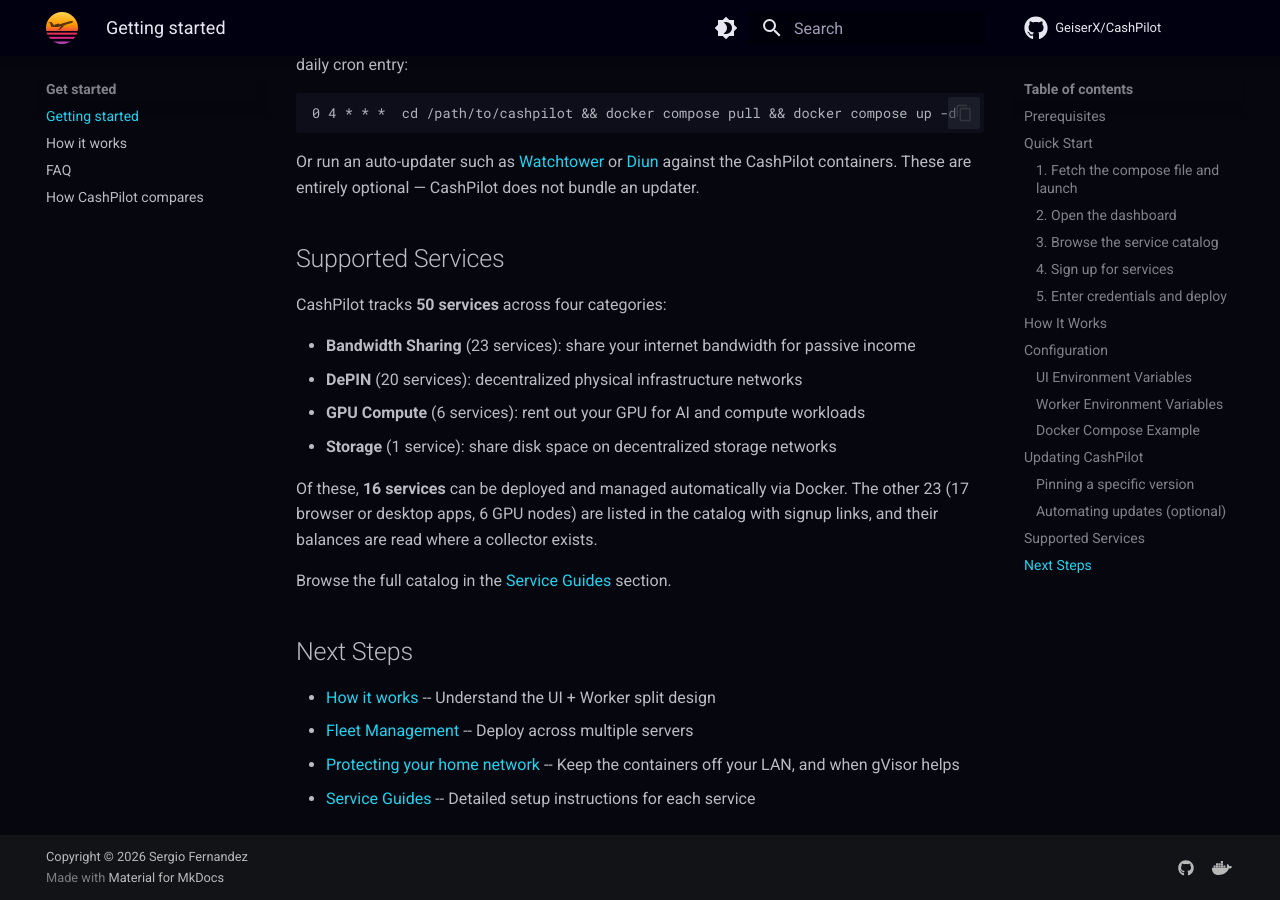
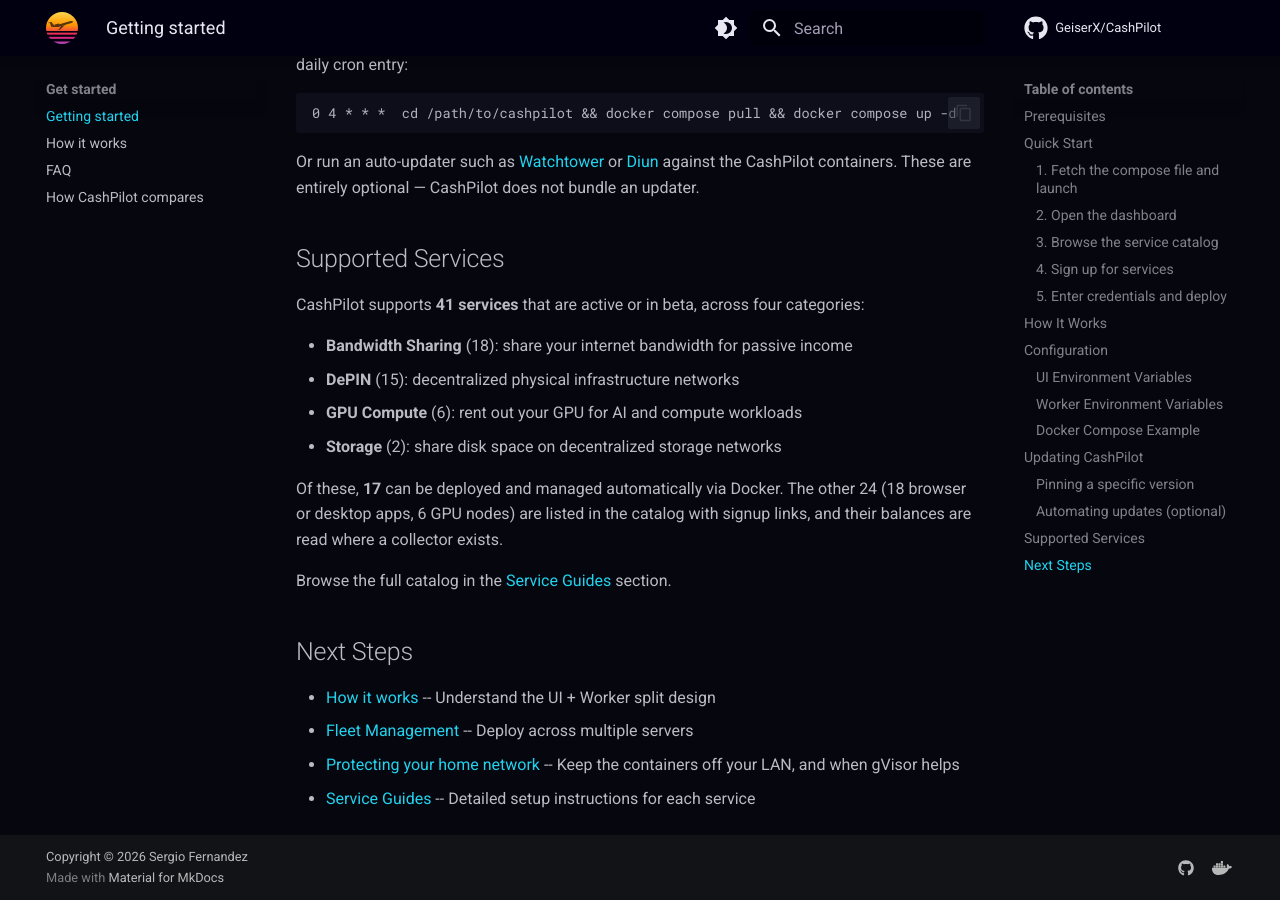
Before and after one commit to GeiserX/CashPilot, an MkDocs documentation site: the page built from docs/getting-started.md, in a window 1280 px wide and 900 px high, scrolled down 7340 px. Built offline with MkDocs 1.6.1 and Material for MkDocs 9.7.7, drawn with Linux system fonts in a browser that asks for light colours; comment, search, counter and statistics services are not loaded.

Commit message:
docs: generate every service count from the catalog, so the docs stop contradicting it (#426)
The service counts in the README and docs were typed by hand and had drifted: getting-started said 50 services and 16 in Docker, comparison said 50, and docs/index.md said "40 active, 52 catalogued; the 11 that died" without counting the beta entry. A count is now written as an n: marker and generate_readme_tables.py fills it from the catalog and COLLECTOR_MAP; CI's existing --check fails on a stale number, an empty marker or an unknown marker name.

```diff
--- a/docs/getting-started.md
+++ b/docs/getting-started.md
@@ -169,14 +169,14 @@
 
 ## Supported Services
 
-CashPilot tracks **50 services** across four categories:
+CashPilot supports **<!-- n:live -->41<!-- /n --> services** that are active or in beta, across four categories:
 
-- **Bandwidth Sharing** (23 services): share your internet bandwidth for passive income
-- **DePIN** (20 services): decentralized physical infrastructure networks
-- **GPU Compute** (6 services): rent out your GPU for AI and compute workloads
-- **Storage** (1 service): share disk space on decentralized storage networks
+- **Bandwidth Sharing** (<!-- n:bandwidth -->18<!-- /n -->): share your internet bandwidth for passive income
+- **DePIN** (<!-- n:depin -->15<!-- /n -->): decentralized physical infrastructure networks
+- **GPU Compute** (<!-- n:compute -->6<!-- /n -->): rent out your GPU for AI and compute workloads
+- **Storage** (<!-- n:storage -->2<!-- /n -->): share disk space on decentralized storage networks
 
-Of these, **16 services** can be deployed and managed automatically via Docker. The other 23 (17 browser or desktop apps, 6 GPU nodes) are listed in the catalog with signup links, and their balances are read where a collector exists.
+Of these, **<!-- n:docker -->17<!-- /n -->** can be deployed and managed automatically via Docker. The other <!-- n:tracked -->24<!-- /n --> (<!-- n:extension -->18<!-- /n --> browser or desktop apps, <!-- n:gpu -->6<!-- /n --> GPU nodes) are listed in the catalog with signup links, and their balances are read where a collector exists.
 
 Browse the full catalog in the [Service Guides](guides/index.md) section.
 
--- a/docs/index.md
+++ b/docs/index.md
@@ -32,7 +32,7 @@
 
     ---
 
-    52 services: what each one needs, whether it runs in Docker, the payout minimum, and a setup guide.
+    <!-- n:catalogued -->52<!-- /n --> services: what each one needs, whether it runs in Docker, the payout minimum, and a setup guide.
 
 -   :material-server-network: **[Fleet management](fleet.md)**
 
@@ -50,7 +50,7 @@
 
 ## The dashboard
 
-The dashboard is what you look at every day: the balances, a 7-day or 30-day earnings chart, the payouts waiting for your confirmation, and every deployed service with its status, balance, CPU and memory. Collectors read the balances of 15 providers every hour; the rest you enter by hand.
+The dashboard is what you look at every day: the balances, a 7-day or 30-day earnings chart, the payouts waiting for your confirmation, and every deployed service with its status, balance, CPU and memory. Collectors read the balances of <!-- n:collectors -->15<!-- /n --> providers every hour; the rest you enter by hand.
 
 ![The CashPilot dashboard: total, today and this-month balance tiles, a 30-day earnings chart, a Honeygain payout waiting to be confirmed, and the deployed services table with status, balance, CPU and memory for eight services](images/screenshots/dashboard.png)
 
@@ -76,7 +76,7 @@
 </figure>
 <figure markdown>
 ![The service catalog: cards for every service with its category, whether it needs a residential IP, and a Deploy or Visit button](images/screenshots/catalog.png)
-<figcaption>The catalog: 52 services, filterable by category</figcaption>
+<figcaption>The catalog, filterable by category</figcaption>
 </figure>
 <figure markdown>
 ![Step 2 of the setup wizard with the bandwidth category chosen and two services ticked](images/screenshots/setup-wizard.png)
@@ -90,10 +90,10 @@
 
 ## What it runs
 
-- **17 services run in Docker**, started by the worker from the catalog: no compose file to write. Bandwidth sharing (Honeygain, EarnApp, IPRoyal Pawns, PacketStream, Repocket, Traffmonetizer, ProxyRack, and more), MystNodes, Anyone Protocol, Storj and Sia (hostd).
-- **18 services run as a browser extension or a desktop app** (Grass, Nodepay, Dawn, Helium, and more). CashPilot lists them with signup links and reads their balances where a collector exists.
-- **6 GPU compute services** (Salad, Vast.ai, io.net, Nosana, Golem, Flux) need an NVIDIA card and run on their own software; CashPilot tracks them the same way.
-- 40 active services in total, 52 catalogued; the 11 that died or broke are kept on [Discontinued services](discontinued-services.md) so nobody re-adds them.
+- **<!-- n:docker -->17<!-- /n --> services run in Docker**, started by the worker from the catalog: no compose file to write. Bandwidth sharing (Honeygain, EarnApp, IPRoyal Pawns, PacketStream, Repocket, Traffmonetizer, ProxyRack, and more), MystNodes, Anyone Protocol, Storj and Sia (hostd).
+- **<!-- n:extension -->18<!-- /n --> services run as a browser extension or a desktop app** (Grass, Nodepay, Dawn, Helium, and more). CashPilot lists them with signup links and reads their balances where a collector exists.
+- **<!-- n:gpu -->6<!-- /n --> GPU compute services** (Salad, Vast.ai, io.net, Nosana, Golem, Flux) need an NVIDIA card and run on their own software; CashPilot tracks them the same way.
+- <!-- n:active -->40<!-- /n --> active services and <!-- n:beta -->1<!-- /n --> in beta, <!-- n:catalogued -->52<!-- /n --> catalogued. The other <!-- n:retired -->11<!-- /n --> died, broke or were dropped; [Discontinued services](discontinued-services.md) says why, so nobody re-adds them.
 
 The [Service guides](guides/index.md) table shows, for every service, what it needs (residential IP, GPU, disk), how it runs, the minimum payout and its status. Services marked residential-only do not pay a datacenter IP; the rest run on a VPS.
 
```
Also changed, not shown: CLAUDE.md (+4 -9 lines), README.md (+3 -3 lines), docs/comparison.md (+2 -2 lines), 3 other files.
